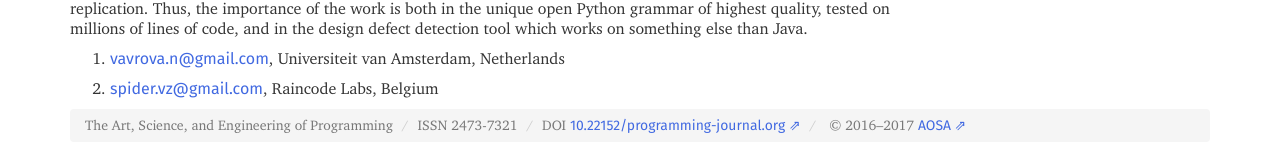
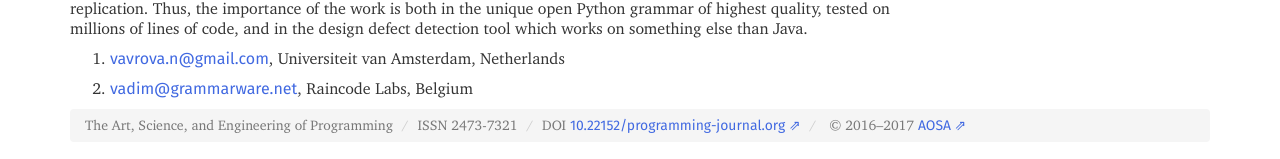
Before and after one commit to programming-journal/programming-journal.github.io, a Jekyll site: the page built from 2017/1/11/index.markdown, in a window 1280 px wide. Shown: the part 748-907 px from the top of the page. Built offline with Jekyll 4.4.1, drawn with Linux system fonts in a browser that asks for light colours; nearby versions of some CDN libraries; part of the change alters nothing that is shown.

Commit message:
Fix vadim's email address

```diff
--- a/2017/1/11/index.markdown
+++ b/2017/1/11/index.markdown
@@ -34,4 +34,4 @@ The context of this work is specification, detection and ultimately removal of d
 
 
 [^1]: <mailto:vavrova.n@gmail.com>, Universiteit van Amsterdam, Netherlands
-[^2]: <mailto:spider.vz@gmail.com>, Raincode Labs, Belgium
+[^2]: <mailto:vadim@grammarware.net>, Raincode Labs, Belgium
```
